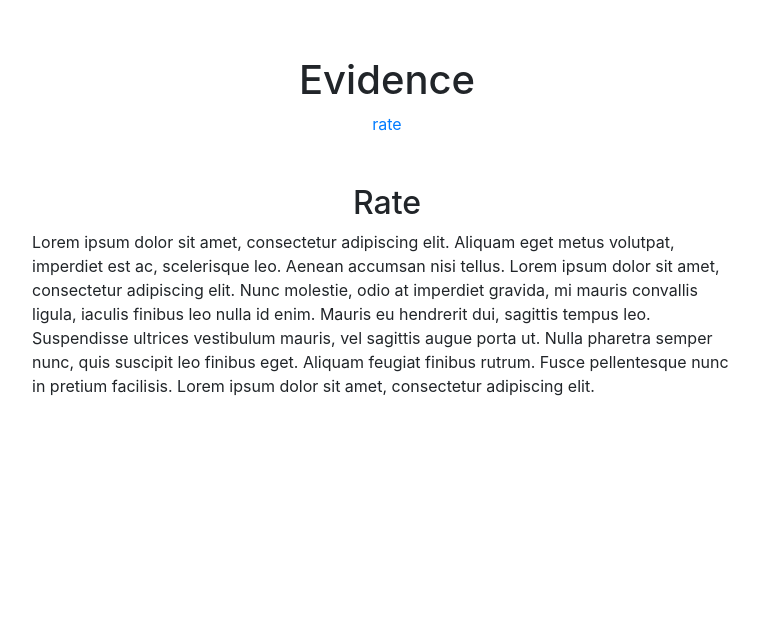
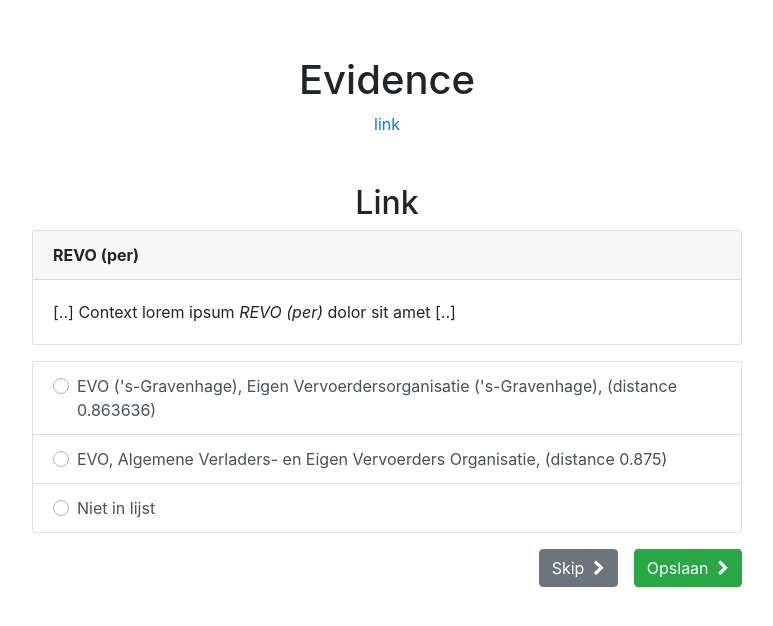
Before and after one commit to knaw-huc/hitime-annotator, a React (Create React App) app in the folder ui/: page /ui/rate in a window 1280 px wide. Shown: the top 626 px of the page, without its empty margins (253-1026 px from the left). Built offline with nearby package versions, Linux system fonts and the light colour scheme.

Commit message:
Add dummy rate screen

```diff
--- a/ui/src/app/common/MainHeader.tsx
+++ b/ui/src/app/common/MainHeader.tsx
@@ -13,7 +13,7 @@
             <div className="main-header">
                 <h1><Link to="/">Evidence</Link></h1>
                 <div className="main-nav text-center">
-                    <Link className="nav-item" to={"/rate/"}>rate</Link>
+                    <Link className="nav-item" to={"/rate/"}>link</Link>
                 </div>
             </div>
         );
--- a/ui/src/app/rate/RatePage.tsx
+++ b/ui/src/app/rate/RatePage.tsx
@@ -1,17 +1,73 @@
 import * as React from "react";
 import Page from "../common/Page";
+import {Card, CardBody, CardHeader} from "reactstrap";
 
 class RatePage extends React.Component<any, any> {
     constructor(props: any, context: any) {
         super(props, context);
-        this.state = {};
+        this.state = {
+            checked: "",
+            matches: [
+                {
+                    id: 1,
+                    text: 'EVO (\'s-Gravenhage), Eigen Vervoerdersorganisatie (\'s-Gravenhage), (distance 0.863636)'
+                },
+                {id: 2, text: 'EVO, Algemene Verladers- en Eigen Vervoerders Organisatie, (distance 0.875)'},
+                {id: '?', text: 'Niet in lijst'}
+            ]
+        };
     }
 
     render() {
+
         return (
             <Page>
-                <h2>Rate</h2>
-                <p>Lorem ipsum dolor sit amet, consectetur adipiscing elit. Aliquam eget metus volutpat, imperdiet est ac, scelerisque leo. Aenean accumsan nisi tellus. Lorem ipsum dolor sit amet, consectetur adipiscing elit. Nunc molestie, odio at imperdiet gravida, mi mauris convallis ligula, iaculis finibus leo nulla id enim. Mauris eu hendrerit dui, sagittis tempus leo. Suspendisse ultrices vestibulum mauris, vel sagittis augue porta ut. Nulla pharetra semper nunc, quis suscipit leo finibus eget. Aliquam feugiat finibus rutrum. Fusce pellentesque nunc in pretium facilisis. Lorem ipsum dolor sit amet, consectetur adipiscing elit.</p>
+                <h2>Link</h2>
+                <Card>
+                    <CardHeader>
+                        <strong>REVO (per)</strong>
+                    </CardHeader>
+                    <CardBody>
+                        [..] Context lorem ipsum <em>REVO (per)</em> dolor sit amet [..]
+                    </CardBody>
+                </Card>
+                <ul className="list-group mt-3">
+                    {this.state.matches.map((m: any, i: number) => {
+                        return <li
+                            key={i}
+                            className="list-group-item list-group-item-action"
+                        >
+                            <div className="custom-control custom-radio">
+                                <input
+                                    id={`name-${m.id}`}
+                                    name="names"
+                                    type="radio"
+                                    className="custom-control-input"
+                                    checked={this.state.checked === `name-${m.id}`}
+                                    onChange={() => this.setState({checked: `name-${m.id}`})}
+                                />
+                                <label
+                                    className="custom-control-label w-100"
+                                    htmlFor={`name-${m.id}`}
+                                >
+                                    {m.text}
+                                </label>
+                            </div>
+                        </li>;
+                    })}
+                </ul>
+                <div className="rate-btns float-right mt-3">
+                    <button className="btn btn-secondary mr-3">
+                        Skip
+                        &nbsp;
+                        <i className="fa fa-chevron-right"/>
+                    </button>
+                    <button className="btn btn-success">
+                        Opslaan
+                        &nbsp;
+                        <i className="fa fa-chevron-right"/>
+                    </button>
+                </div>
             </Page>
         );
     }
```
